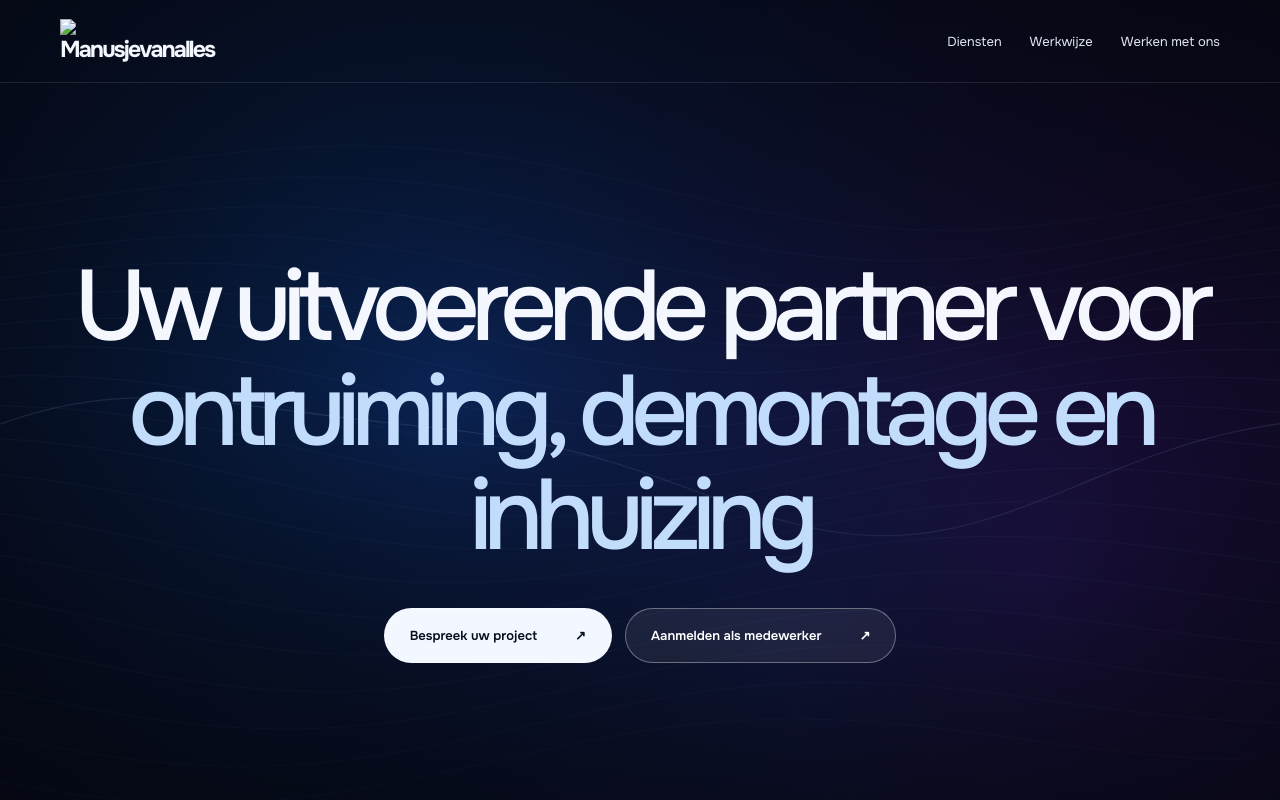
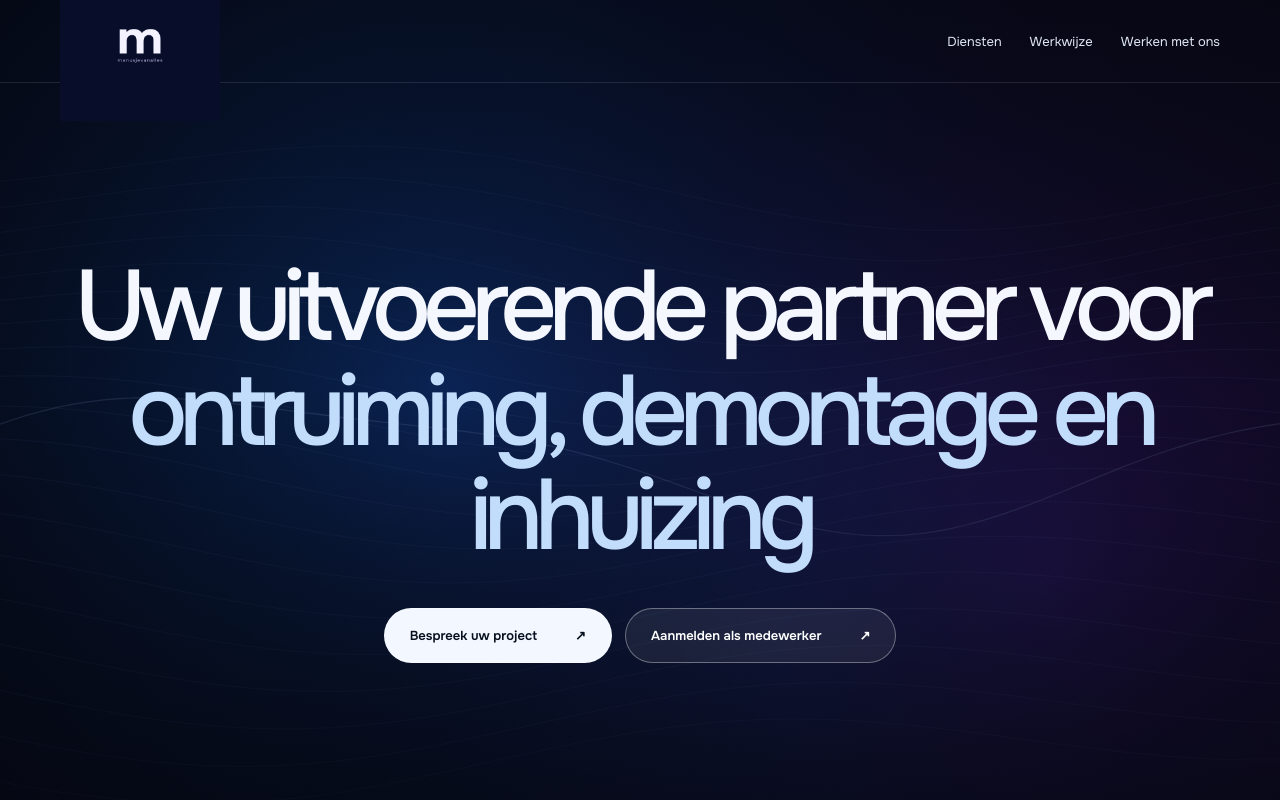
Before and after one commit to Manusjevanalles10/manusjevanalles-website, a plain HTML site: page index.html in a window 1280 px wide. Shown: the top 800 px of the page. Drawn offline with Linux system fonts and the light colour scheme; animation ran at ten frames a second.

Commit message:
Update logo image in header

```diff
--- a/index.html
+++ b/index.html
@@ -426,7 +426,8 @@
   <header class="header">
     <nav class="nav wrap" aria-label="Hoofdnavigatie">
 <a href="#home" class="logo">
-  <img src="manusjevanalles-logo.png" alt="Manusjevanalles" style="width: 160px; height: auto; display: block;">
+<img src="LOGO%20Manusjevanalles.png" alt="Manusjevanalles" style="width: 160px; height: auto; display: block;">
+
 </a>
       <div class="links">
         <a href="#diensten" class="hide-mobile">Diensten</a>
```
